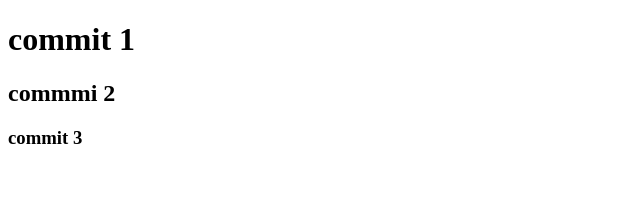
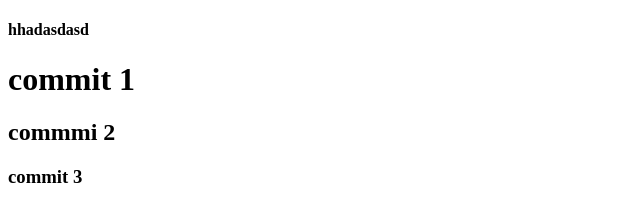
Before and after one commit to ZTWARRIORDT/ELIMINAR2, a plain HTML site: page index.html in a window 1280 px wide. Shown: the whole page, without its empty margins (0-640 px from the left). Drawn offline with Linux system fonts and the light colour scheme.

Commit message:
cambio h4

```diff
--- a/index.html
+++ b/index.html
@@ -6,6 +6,7 @@
     <title>Document</title>
 </head>
 <body>
+    <h4>hhadasdasd</h4>
     <h1>commit 1</h1>
     <h2>commmi 2</h2>
     <h3>commit 3</h3>
```
